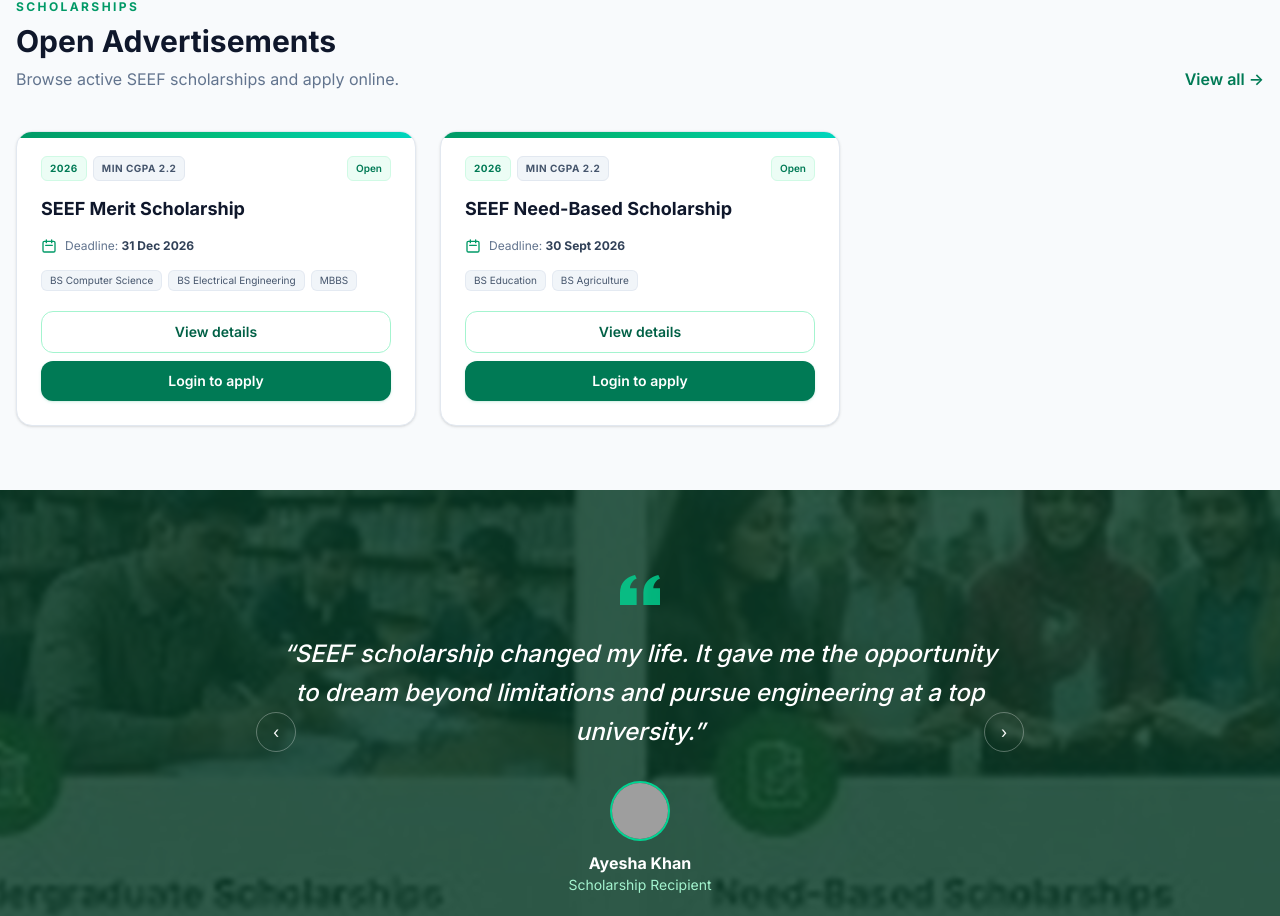
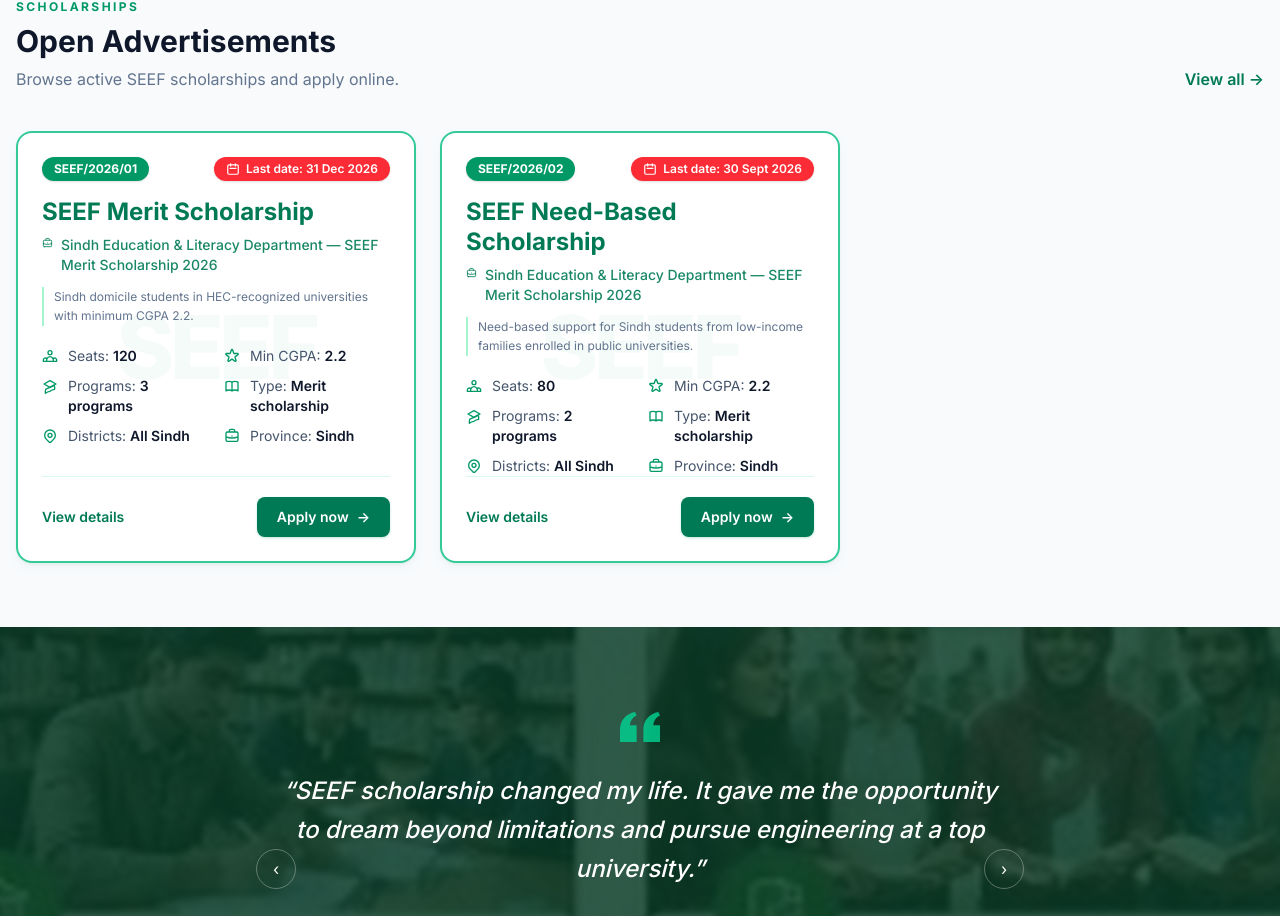
Before and after one commit to HaseebUllahAbbasi/seef-candidate, a React (Vite) app: page / in a window 1280 px wide. Shown: the part 1954-2870 px from the top of the page. Built offline with nearby package versions, Linux system fonts and the light colour scheme; no server answers; grey boxes are pictures that could not be loaded.

Commit message:
card changes

```diff
--- a/src/components/ScholarshipCard.tsx
+++ b/src/components/ScholarshipCard.tsx
@@ -1,16 +1,25 @@
 import { Link } from 'react-router-dom';
 import { canEditApplication } from '../lib/applicationAccess';
 import { STATUS_LABELS, statusBadgeClasses } from '../lib/applicationStatus';
+import { uploadUrl } from '../lib/uploads';
+import { SINDH_DISTRICTS } from '../lib/districts';
 import { btnPrimary } from './ui';
 
 export interface ScholarshipAd {
   id: string;
   name: string;
   year: number;
+  regNo?: string;
   endDate: string;
   minCgpa?: number;
+  province?: string;
+  eligibleDistricts?: string[];
+  eligibleCriteria?: string;
+  documentUrl?: string | null;
+  documentFileName?: string | null;
   status?: string;
   programs?: { id: string; programName: string }[];
+  quotas?: { seats: number }[];
 }
 
 export interface ExistingApplication {
@@ -31,6 +40,50 @@
   existingApplication?: ExistingApplication;
   publicView?: boolean;
 }
+
+function DetailRow({ icon, label, value }: { icon: React.ReactNode; label: string; value: React.ReactNode }) {
+  return (
+    <div className="flex items-start gap-2.5 text-sm text-slate-600">
+      <span className="text-emerald-600 shrink-0 mt-0.5">{icon}</span>
+      <span>
+        {label}: <strong className="text-slate-900 font-semibold">{value}</strong>
+      </span>
+    </div>
+  );
+}
+
+const iconUsers = (
+  <svg className="w-4 h-4" fill="none" viewBox="0 0 24 24" stroke="currentColor" strokeWidth={2}>
+    <path strokeLinecap="round" strokeLinejoin="round" d="M17 20h5v-2a3 3 0 00-5.356-1.857M17 20H7m10 0v-2c0-.656-.126-1.283-.356-1.857M7 20H2v-2a3 3 0 015.356-1.857M7 20v-2c0-.656.126-1.283.356-1.857m0 0a5.002 5.002 0 019.288 0M15 7a3 3 0 11-6 0 3 3 0 016 0z" />
+  </svg>
+);
+const iconStar = (
+  <svg className="w-4 h-4" fill="none" viewBox="0 0 24 24" stroke="currentColor" strokeWidth={2}>
+    <path strokeLinecap="round" strokeLinejoin="round" d="M11.049 2.927c.3-.921 1.603-.921 1.902 0l1.519 4.674a1 1 0 00.95.69h4.915c.969 0 1.371 1.24.588 1.81l-3.976 2.888a1 1 0 00-.363 1.118l1.518 4.674c.3.922-.755 1.688-1.538 1.118l-3.976-2.888a1 1 0 00-1.176 0l-3.976 2.888c-.783.57-1.838-.197-1.538-1.118l1.518-4.674a1 1 0 00-.363-1.118l-3.976-2.888c-.784-.57-.38-1.81.588-1.81h4.914a1 1 0 00.951-.69l1.519-4.674z" />
+  </svg>
+);
+const iconBook = (
+  <svg className="w-4 h-4" fill="none" viewBox="0 0 24 24" stroke="currentColor" strokeWidth={2}>
+    <path strokeLinecap="round" strokeLinejoin="round" d="M12 6.253v13m0-13C10.832 5.477 9.246 5 7.5 5S4.168 5.477 3 6.253v13C4.168 18.477 5.754 18 7.5 18s3.332.477 4.5 1.253m0-13C13.168 5.477 14.754 5 16.5 5c1.747 0 3.332.477 4.5 1.253v13C19.832 18.477 18.247 18 16.5 18c-1.746 0-3.332.477-4.5 1.253" />
+  </svg>
+);
+const iconBriefcase = (
+  <svg className="w-4 h-4" fill="none" viewBox="0 0 24 24" stroke="currentColor" strokeWidth={2}>
+    <path strokeLinecap="round" strokeLinejoin="round" d="M21 13.255A23.931 23.931 0 0112 15c-3.183 0-6.22-.62-9-1.745M16 6V4a2 2 0 00-2-2h-4a2 2 0 00-2 2v2m4 6h.01M5 20h14a2 2 0 002-2V8a2 2 0 00-2-2H5a2 2 0 00-2 2v10a2 2 0 002 2z" />
+  </svg>
+);
+const iconCap = (
+  <svg className="w-4 h-4" fill="none" viewBox="0 0 24 24" stroke="currentColor" strokeWidth={2}>
+    <path strokeLinecap="round" strokeLinejoin="round" d="M12 14l9-5-9-5-9 5 9 5z" />
+    <path strokeLinecap="round" strokeLinejoin="round" d="M12 14l6.16-3.422a12.083 12.083 0 01.665 6.479A11.952 11.952 0 0012 20.055a11.952 11.952 0 00-6.824 2.998 12.078 12.078 0 01.665-6.479L12 14z" />
+  </svg>
+);
+const iconMap = (
+  <svg className="w-4 h-4" fill="none" viewBox="0 0 24 24" stroke="currentColor" strokeWidth={2}>
+    <path strokeLinecap="round" strokeLinejoin="round" d="M17.657 16.657L13.414 20.9a1.998 1.998 0 01-2.827 0l-4.244-4.243a8 8 0 1111.314 0z" />
+    <path strokeLinecap="round" strokeLinejoin="round" d="M15 11a3 3 0 11-6 0 3 3 0 016 0z" />
+  </svg>
+);
 
 export default function ScholarshipCard({
   ad,
@@ -53,35 +106,78 @@
     ? `/apply/${ad.id}/${existingApplication.programId}`
     : applyPath;
 
+  const totalSeats = ad.quotas?.reduce((s, q) => s + q.seats, 0) ?? 0;
+  const programCount = ad.programs?.length ?? 0;
+  const districtLabel = !ad.eligibleDistricts?.length || ad.eligibleDistricts.length >= SINDH_DISTRICTS.length
+    ? 'All Sindh'
+    : `${ad.eligibleDistricts.length} districts`;
+  const programLabel = programCount === 1
+    ? ad.programs![0].programName
+    : `${programCount} programs`;
+  const docHref = ad.documentUrl ? uploadUrl(ad.documentUrl) : undefined;
+  const deadlineLabel = deadline.toLocaleDateString('en-PK', { day: 'numeric', month: 'short', year: 'numeric' });
+
   const body = (
     <>
-      <div className="absolute inset-x-0 top-0 h-1.5 bg-gradient-to-r from-emerald-600 via-emerald-500 to-teal-400" />
-      <div className="p-6 flex flex-col flex-1">
-        <div className="flex items-start justify-between gap-3 mb-4">
-          <div className="flex flex-wrap gap-1.5">
-            <span className="text-[10px] font-bold uppercase tracking-wider text-emerald-700 bg-emerald-50 px-2 py-1 rounded-md border border-emerald-100">
-              {ad.year}
+      {/* Watermark */}
+      <div className="pointer-events-none absolute inset-0 flex items-center justify-center overflow-hidden" aria-hidden>
+        <span className="text-[5.5rem] font-black text-emerald-600/[0.04] select-none tracking-tighter">SEEF</span>
+      </div>
+
+      <div className="relative p-5 sm:p-6 flex flex-col flex-1">
+        {/* Top badges */}
+        <div className="flex items-start justify-between gap-2 mb-4">
+          <span className="inline-flex items-center text-xs font-bold text-white bg-emerald-600 px-3 py-1 rounded-full shadow-sm">
+            {ad.regNo ?? ad.year}
           </span>
-            {ad.minCgpa != null && (
-              <span className="text-[10px] font-bold uppercase tracking-wider text-slate-600 bg-slate-100 px-2 py-1 rounded-md border border-slate-200">
-                Min CGPA {ad.minCgpa.toFixed(1)}
-              </span>
-            )}
-          </div>
-          <span className={`text-[10px] font-semibold px-2 py-1 rounded-md border shrink-0 ${
-            existingApplication
-              ? statusBadgeClasses(existingApplication.status)
-              : (isOpen ? 'bg-emerald-50 text-emerald-700 border-emerald-100' : 'bg-slate-100 text-slate-500 border-slate-200')
-          }`}>
-            {existingApplication
-              ? (STATUS_LABELS[existingApplication.status] || 'Applied')
-              : (isOpen ? 'Open' : 'Closed')}
+          <span className="inline-flex items-center gap-1.5 text-xs font-semibold text-white bg-red-500 px-3 py-1 rounded-full shadow-sm shrink-0">
+            <svg className="w-3.5 h-3.5" fill="none" viewBox="0 0 24 24" stroke="currentColor" strokeWidth={2}>
+              <path strokeLinecap="round" strokeLinejoin="round" d="M8 7V3m8 4V3m-9 8h10M5 21h14a2 2 0 002-2V7a2 2 0 00-2-2H5a2 2 0 00-2 2v12a2 2 0 002 2z" />
+            </svg>
+            Last date: {deadlineLabel}
           </span>
         </div>
 
-        <h3 className="text-lg font-bold text-slate-900 group-hover:text-emerald-800 transition-colors leading-snug line-clamp-2">
+        {existingApplication && (
+          <span className={`self-start text-[10px] font-semibold px-2 py-1 rounded-md border mb-3 ${statusBadgeClasses(existingApplication.status)}`}>
+            {STATUS_LABELS[existingApplication.status] || 'Applied'}
+          </span>
+        )}
+
+        <h3 className="text-xl sm:text-2xl font-bold text-emerald-700 leading-tight line-clamp-2">
           {ad.name}
         </h3>
+
+        <p className="mt-2 flex items-start gap-2 text-sm text-emerald-700/90 font-medium">
+          {iconBriefcase}
+          <span className="line-clamp-2">Sindh Education &amp; Literacy Department — SEEF Merit Scholarship {ad.year}</span>
+        </p>
+
+        {ad.eligibleCriteria && (
+          <p className="mt-3 text-xs text-slate-500 line-clamp-2 leading-relaxed border-l-2 border-emerald-200 pl-2.5">
+            {ad.eligibleCriteria}
+          </p>
+        )}
+
+        {/* Details grid */}
+        <div className="mt-5 grid grid-cols-1 sm:grid-cols-2 gap-x-4 gap-y-2.5">
+          {totalSeats > 0 && (
+            <DetailRow icon={iconUsers} label="Seats" value={totalSeats} />
+          )}
+          {ad.minCgpa != null && (
+            <DetailRow icon={iconStar} label="Min CGPA" value={ad.minCgpa.toFixed(1)} />
+          )}
+          {!hidePrograms && programCount > 0 && (
+            <DetailRow icon={iconCap} label="Programs" value={programLabel} />
+          )}
+          <DetailRow icon={iconBook} label="Type" value="Merit scholarship" />
+          <DetailRow icon={iconMap} label="Districts" value={districtLabel} />
+          <DetailRow icon={iconBriefcase} label="Province" value={ad.province ?? 'Sindh'} />
+        </div>
+
+        {isOpen && daysLeft <= 30 && !existingApplication && (
+          <p className="mt-3 text-xs font-medium text-amber-700">Only {daysLeft} day{daysLeft === 1 ? '' : 's'} left to apply</p>
+        )}
 
         {existingApplication && (
           <p className="mt-3 text-xs text-emerald-800 bg-emerald-50 border border-emerald-100 rounded-lg px-3 py-2">
@@ -89,47 +185,41 @@
           </p>
         )}
 
-        <div className="mt-4 flex items-center gap-2 text-xs text-slate-500">
-          <svg className="w-4 h-4 text-emerald-600 shrink-0" fill="none" viewBox="0 0 24 24" stroke="currentColor">
-            <path strokeLinecap="round" strokeLinejoin="round" strokeWidth={2} d="M8 7V3m8 4V3m-9 8h10M5 21h14a2 2 0 002-2V7a2 2 0 00-2-2H5a2 2 0 00-2 2v12a2 2 0 002 2z" />
+        {showAction && (
+          <div className="mt-auto pt-5 flex flex-wrap items-center justify-between gap-3 border-t border-emerald-100/80">
+            <div className="flex flex-wrap gap-3">
+              {docHref && (
+                <a
+                  href={docHref}
+                  target="_blank"
+                  rel="noreferrer"
+                  className="inline-flex items-center gap-1.5 text-sm font-semibold text-emerald-700 hover:text-emerald-900 transition-colors"
+                >
+                  <svg className="w-4 h-4" fill="none" viewBox="0 0 24 24" stroke="currentColor" strokeWidth={2}>
+                    <path strokeLinecap="round" strokeLinejoin="round" d="M10 6H6a2 2 0 00-2 2v10a2 2 0 002 2h10a2 2 0 002-2v-4M14 4h6m0 0v6m0-6L10 14" />
                   </svg>
-          <span>Deadline: <strong className="text-slate-700">{deadline.toLocaleDateString('en-PK', { day: 'numeric', month: 'short', year: 'numeric' })}</strong></span>
-          {isOpen && daysLeft <= 30 && (
-            <span className="text-amber-600 font-medium">· {daysLeft}d left</span>
+                  View advertisement
+                </a>
               )}
-        </div>
-
-        {!hidePrograms && ad.programs && ad.programs.length > 0 && (
-          <div className="mt-4 flex flex-wrap gap-1.5">
-            {ad.programs.slice(0, 3).map((p) => (
-              <span key={p.id} className="text-[10px] px-2 py-0.5 bg-slate-100 text-slate-600 rounded-md border border-slate-200/80">
-                {p.programName}
-              </span>
-            ))}
-            {ad.programs.length > 3 && (
-              <span className="text-[10px] px-2 py-0.5 text-slate-400">+{ad.programs.length - 3}</span>
-            )}
-          </div>
-        )}
-
-        {showAction && (
-          <div className="mt-auto pt-5 flex flex-col gap-2">
               {detailHref && (
                 <Link
                   to={detailHref}
-                className="inline-flex items-center justify-center gap-2 px-4 py-2.5 border border-emerald-200 text-emerald-800 bg-white text-sm font-semibold rounded-xl hover:bg-emerald-50 transition-colors"
+                  className="inline-flex items-center gap-1.5 text-sm font-semibold text-emerald-700 hover:text-emerald-900 transition-colors"
                 >
                   View details
                 </Link>
               )}
+            </div>
+
+            <div className="flex flex-wrap gap-2 ml-auto">
               {existingApplication ? (
                 <>
-                <Link to={`/application/${existingApplication.id}`} className={`${btnPrimary()} text-center py-2.5 rounded-xl font-semibold text-sm`}>
+                  <Link to={`/application/${existingApplication.id}`} className={`${btnPrimary()} text-sm py-2 px-4 rounded-full font-semibold`}>
                     Track progress
                   </Link>
                   {canEdit && continueHref && (
-                  <Link to={continueHref} className="text-center py-2.5 rounded-xl border border-emerald-600 text-emerald-800 text-sm font-semibold hover:bg-emerald-50 transition-colors">
-                    {existingApplication.status === 'DRAFT' ? 'Continue draft' : 'Update application'}
+                    <Link to={continueHref} className="text-sm py-2 px-4 rounded-full border border-emerald-600 text-emerald-800 font-semibold hover:bg-emerald-50 transition-colors">
+                      {existingApplication.status === 'DRAFT' ? 'Continue draft' : 'Update'}
                     </Link>
                   )}
                 </>
@@ -137,19 +227,21 @@
                 isOpen && applyPath && (
                   <Link
                     to={publicView && applyPath.startsWith('/apply') ? `/login?redirect=${encodeURIComponent(applyPath)}` : applyPath}
-                  className={`${btnPrimary()} text-center py-2.5 rounded-xl font-semibold text-sm shadow-sm shadow-emerald-600/15`}
+                    className={`${btnPrimary()} inline-flex items-center gap-2 text-sm py-2.5 px-5 rounded-full font-semibold shadow-md shadow-emerald-600/20`}
                   >
-                  {publicView ? 'Login to apply' : 'Apply now'}
+                    Apply now
+                    <span aria-hidden>→</span>
                   </Link>
                 )
               )}
+            </div>
           </div>
         )}
       </div>
     </>
   );
 
-  const className = `group relative bg-white rounded-2xl border border-slate-200 shadow-sm hover:shadow-lg hover:border-emerald-300 hover:-translate-y-0.5 transition-all duration-300 overflow-hidden ${variant === 'landing' ? 'flex flex-col h-full' : ''}`;
+  const className = `group relative bg-white rounded-2xl border-2 border-emerald-500/80 shadow-md shadow-emerald-900/5 hover:shadow-lg hover:border-emerald-600 hover:-translate-y-0.5 transition-all duration-300 overflow-hidden ${variant === 'landing' ? 'flex flex-col h-full' : ''}`;
 
   return <article className={className}>{body}</article>;
 }
--- a/src/lib/seefContent.ts
+++ b/src/lib/seefContent.ts
@@ -68,25 +68,33 @@
     id: 'demo-1',
     name: 'SEEF Merit Scholarship',
     year: new Date().getFullYear(),
+    regNo: `SEEF/${new Date().getFullYear()}/01`,
     minCgpa: 2.2,
+    province: 'Sindh',
     endDate: `${new Date().getFullYear()}-12-31`,
     status: 'PUBLISHED',
+    eligibleCriteria: 'Sindh domicile students in HEC-recognized universities with minimum CGPA 2.2.',
     programs: [
       { id: 'p1', programName: 'BS Computer Science' },
       { id: 'p2', programName: 'BS Electrical Engineering' },
       { id: 'p3', programName: 'MBBS' },
     ],
+    quotas: [{ seats: 120 }],
   },
   {
     id: 'demo-2',
     name: 'SEEF Need-Based Scholarship',
     year: new Date().getFullYear(),
+    regNo: `SEEF/${new Date().getFullYear()}/02`,
     minCgpa: 2.2,
+    province: 'Sindh',
     endDate: `${new Date().getFullYear()}-09-30`,
     status: 'PUBLISHED',
+    eligibleCriteria: 'Need-based support for Sindh students from low-income families enrolled in public universities.',
     programs: [
       { id: 'p4', programName: 'BS Education' },
       { id: 'p5', programName: 'BS Agriculture' },
     ],
+    quotas: [{ seats: 80 }],
   },
 ];
```
Also changed, not shown: src/pages/AdvertisementDetailPage.tsx (+48 -0 lines). Lines whose indentation alone changed are shown as unchanged.
